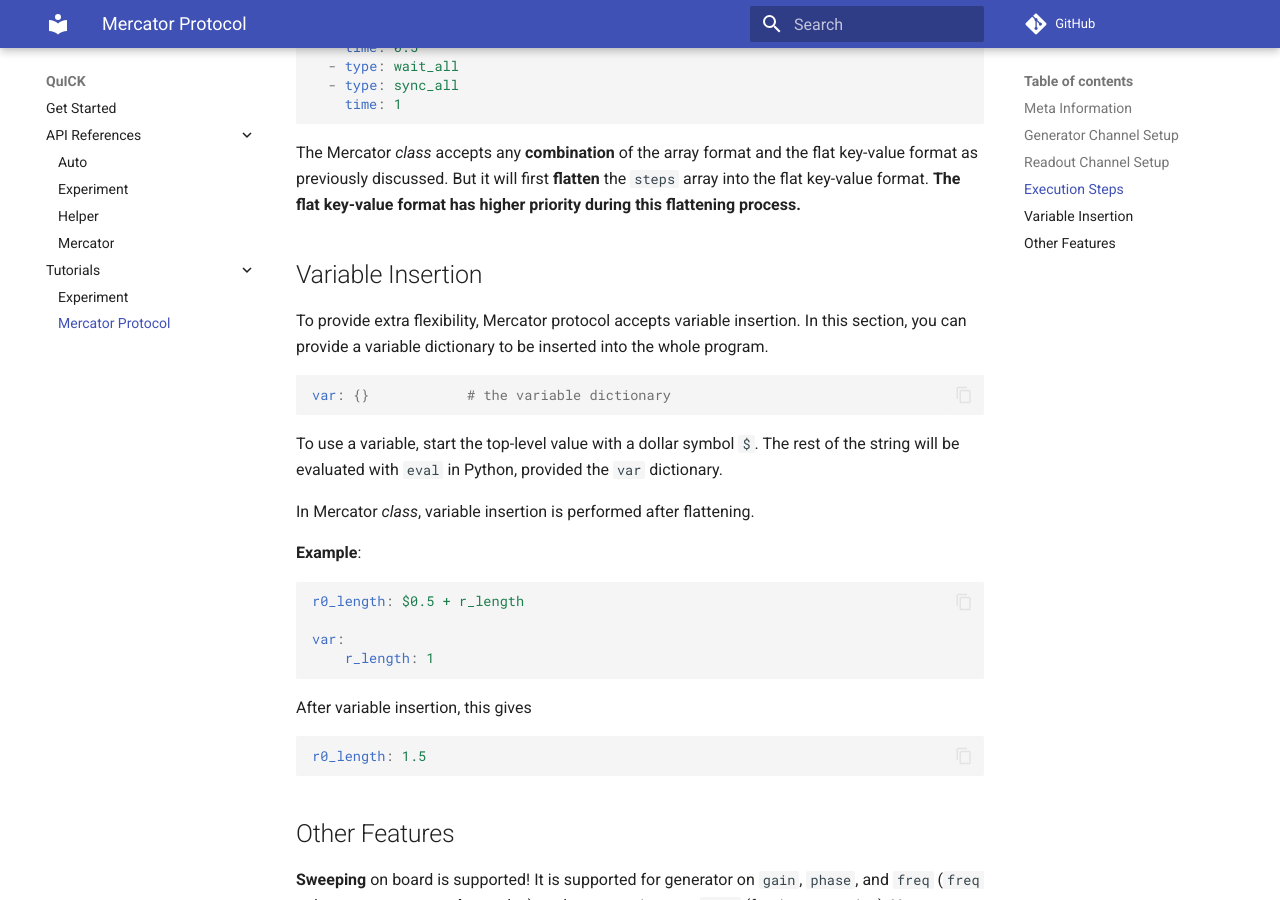
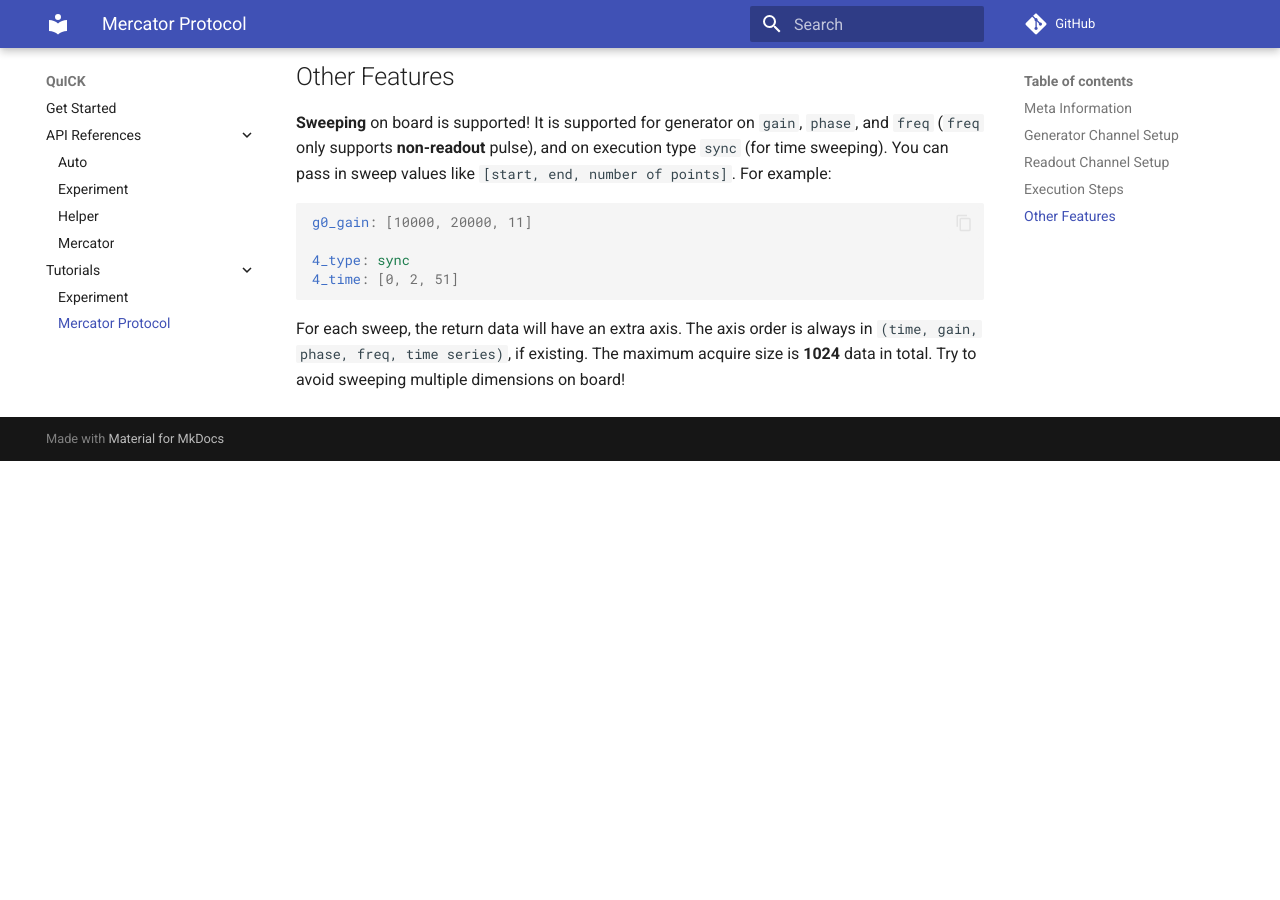
Before and after one commit to clelandlab/quick, an MkDocs documentation site: the page built from docs/Tutorials/mercator.md, in a window 1280 px wide and 900 px high, scrolled down 3803 px. Built offline with MkDocs 1.6.1 and Material for MkDocs 9.7.7, drawn with Linux system fonts in a browser that asks for light colours; comment, search, counter and statistics services are not loaded; after the commit the page ends 4264 px from its top, so only the background shows below that; some of the changed text lies outside the part shown.

Commit message:
Fix variable insertion migration

````diff
--- a/docs/Tutorials/mercator.md
+++ b/docs/Tutorials/mercator.md
@@ -2,7 +2,7 @@
 
 Mercator protocol is a syntax to specify a pulse sequence (QICK program). It is a set of key-value pairs. Conveniently, it can be writen as a Python dictionary or in [YAML format](https://en.wikipedia.org/wiki/YAML). This document will use YAML format for clearance.
 
-> More example of Mercator protocol can be found in [default experiment program](https://github.com/clelandlab/quick/blob/main/constants/experiment.yml)
+> More examples of Mercator protocol can be found in [default experiment programs](https://github.com/clelandlab/quick/blob/main/quick/constants/experiment.yml). Note they are up to variable insertion by `quick.evalStr`.
 
 Mercator protocol includes a lot of default values and syntax sugar to make it simultaneously flexible and easy to use. In this document, **default values will be used. Properties without default value will be marked as required.**
 
@@ -12,7 +12,6 @@
 - Generator channel setup
 - Readout channel setup
 - Execution steps
-- Variable insertion
 
 For example, the following program is for QubitSpectroscopy (TwoTone):
 
@@ -20,18 +19,18 @@
 # section 1: Meta Information
 reps: 1000
 # section 2: Generator Channel Setup
-g0_freq: $r_freq
-g0_length: $r_length + 1
-g0_power: $r_power
-g0_balun: $r_balun
-g2_freq: $q_freq
+g0_freq: 5000
+g0_length: 3
+g0_power: -40
+g0_balun: 3
+g2_freq: 4000
 g2_style: flat_top
 g2_sigma: 0.05
-g2_length: $q_length
-g2_gain: $q_gain
+g2_length: 1
+g2_gain: 10000
 # section 3: Readout Channel Setup
 r0_g: 0
-r0_length: $r_length
+r0_length: 2
 # section 4: Execution Steps
 0_type: pulse
 0_ch: 2
@@ -39,20 +38,10 @@
 2_type: pulse
 2_ch: 0
 3_type: trigger
-3_time: $r_offset
+3_time: 0.5
 4_type: wait_all
 5_type: sync_all
 5_time: 500
-# section 5: Variable Insertion
-var:
-    r_freq: 5000
-    r_length: 2
-    r_power: -40
-    r_balun: 3
-    r_offset: 0.5
-    q_freq: 4000
-    q_length: 1
-    q_gain: 10000
 ```
 
 ## Meta Information
@@ -172,33 +161,6 @@
 
 The Mercator *class* accepts any **combination** of the array format and the flat key-value format as previously discussed. But it will first **flatten** the `steps` array into the flat key-value format. **The flat key-value format has higher priority during this flattening process.**
 
-## Variable Insertion
-
-To provide extra flexibility, Mercator protocol accepts variable insertion. In this section, you can provide a variable dictionary to be inserted into the whole program.
-
-```yaml
-var: {}            # the variable dictionary
-```
-
-To use a variable, start the top-level value with a dollar symbol `$`. The rest of the string will be evaluated with `eval` in Python, provided the `var` dictionary.
-
-In Mercator *class*, variable insertion is performed after flattening.
-
-**Example**:
-
-```yaml
-r0_length: $0.5 + r_length
-
-var:
-    r_length: 1
-```
-
-After variable insertion, this gives
-
-```yaml
-r0_length: 1.5
-```
-
 ## Other Features
 
 **Sweeping** on board is supported! It is supported for generator on `gain`, `phase`, and `freq` (`freq` only supports **non-readout** pulse), and on execution type `sync` (for time sweeping). You can pass in sweep values like `[start, end, number of points]`. For example:
````
Also changed, not shown: docs/API References/experiment.md (+1 -1 lines), docs/API References/mercator.md (+1 -1 lines), 4 other files.
